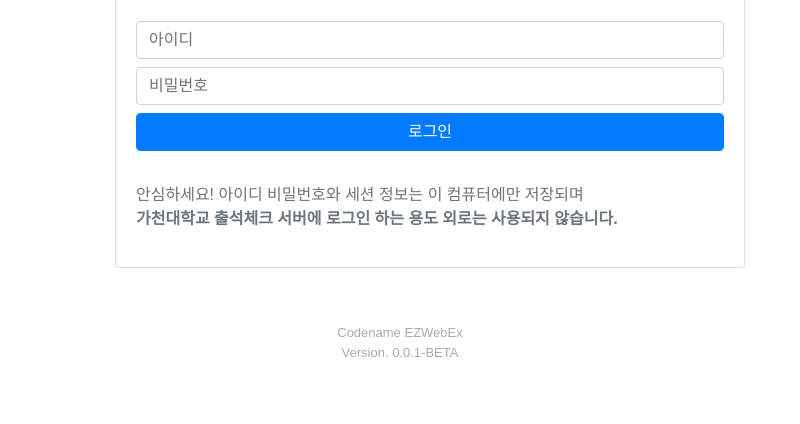
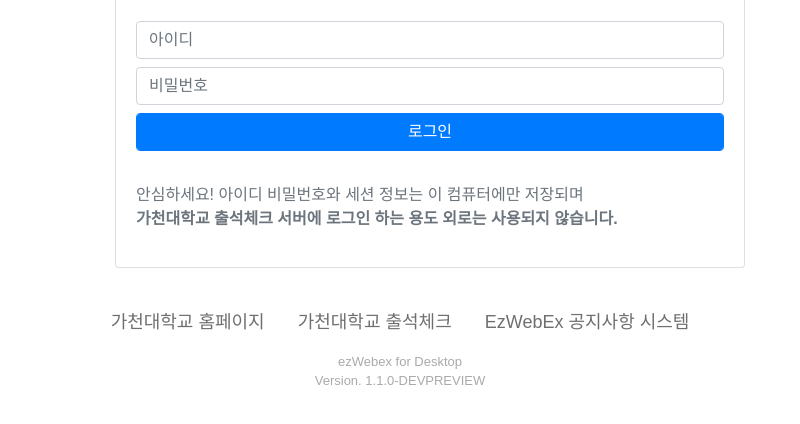
Before and after one commit to ezwebex/ezwebex-electron, an Electron app: page public/index.html in a window 800 px wide. Shown: the part 118-542 px from the top of the page. Drawn offline with nearby package versions, Linux system fonts and the light colour scheme; a web font is replaced by a local one.

Commit message:
feat: add footer bar for mostly accessed pages

```diff
--- a/public/index.html
+++ b/public/index.html
@@ -71,7 +71,12 @@
       </div>
 
       <footer class="footer-basic">
-          <p class="copyright">Codename EZWebEx<br />Version. 0.0.1-BETA</p>
+        <ul class="list-inline">
+            <li class="list-inline-item"><a href="javascript:callBrowser('https://gachon.ac.kr')">가천대학교 홈페이지</a></li>
+            <li class="list-inline-item"><a href="javascript:callBrowser('https://att.gachon.ac.kr')">가천대학교 출석체크</a></li>
+            <li class="list-inline-item"><a href="javascript:callBrowser('https://webex.g-c.kr/notice/')">EzWebEx 공지사항 시스템</a></li>
+        </ul>
+          <p class="copyright">ezWebex for Desktop<br />Version. <span id="dev-version">1.1.0-DEVPREVIEW</span></p>
       </footer>
   </body>
   <script src="https://cdnjs.cloudflare.com/ajax/libs/jquery/3.5.1/jquery.min.js" integrity="sha512-bLT0Qm9VnAYZDflyKcBaQ2gg0hSYNQrJ8RilYldYQ1FxQYoCLtUjuuRuZo+fjqhx/qtq/1itJ0C2ejDxltZVFg==" crossorigin="anonymous"></script>
```
